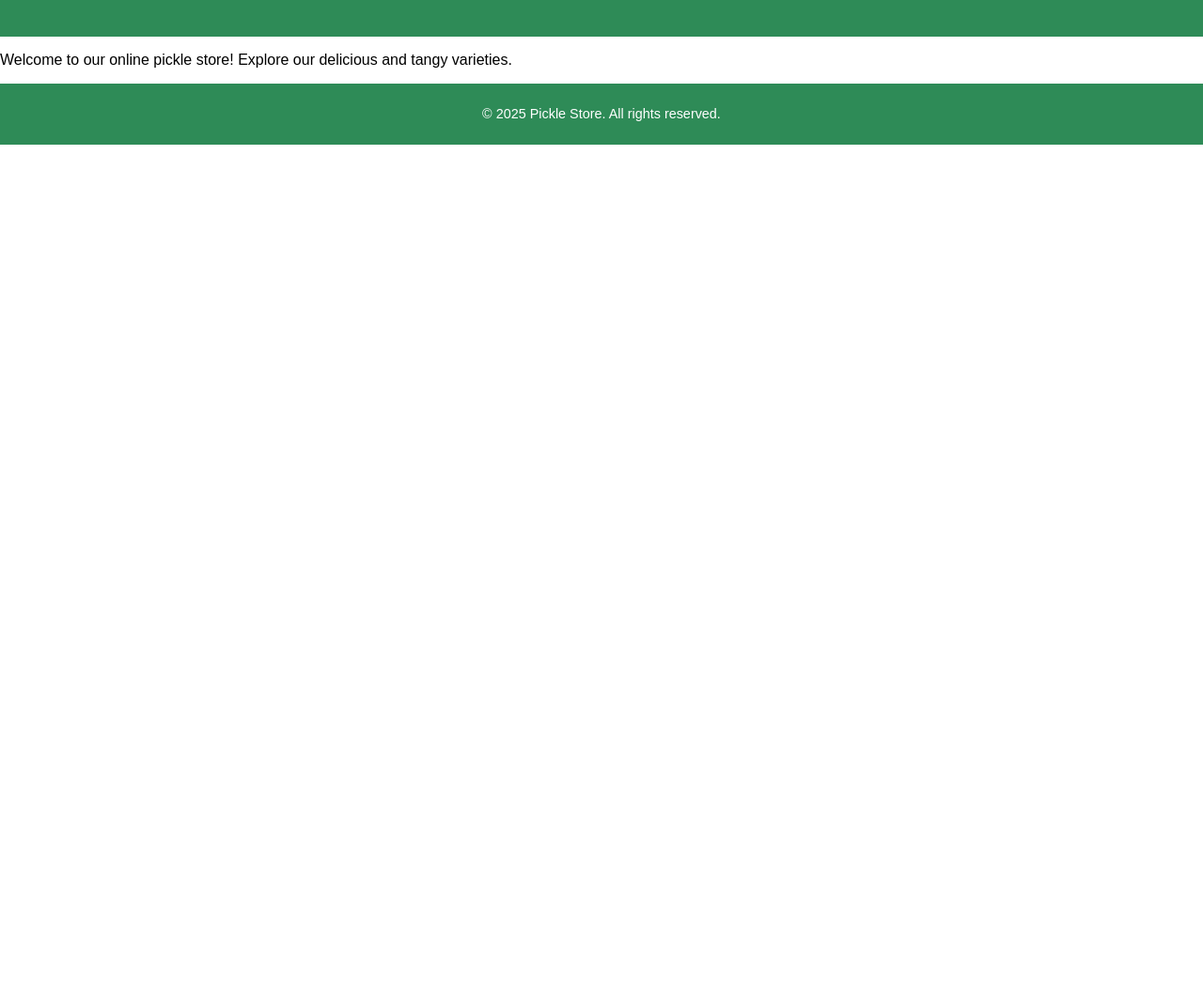
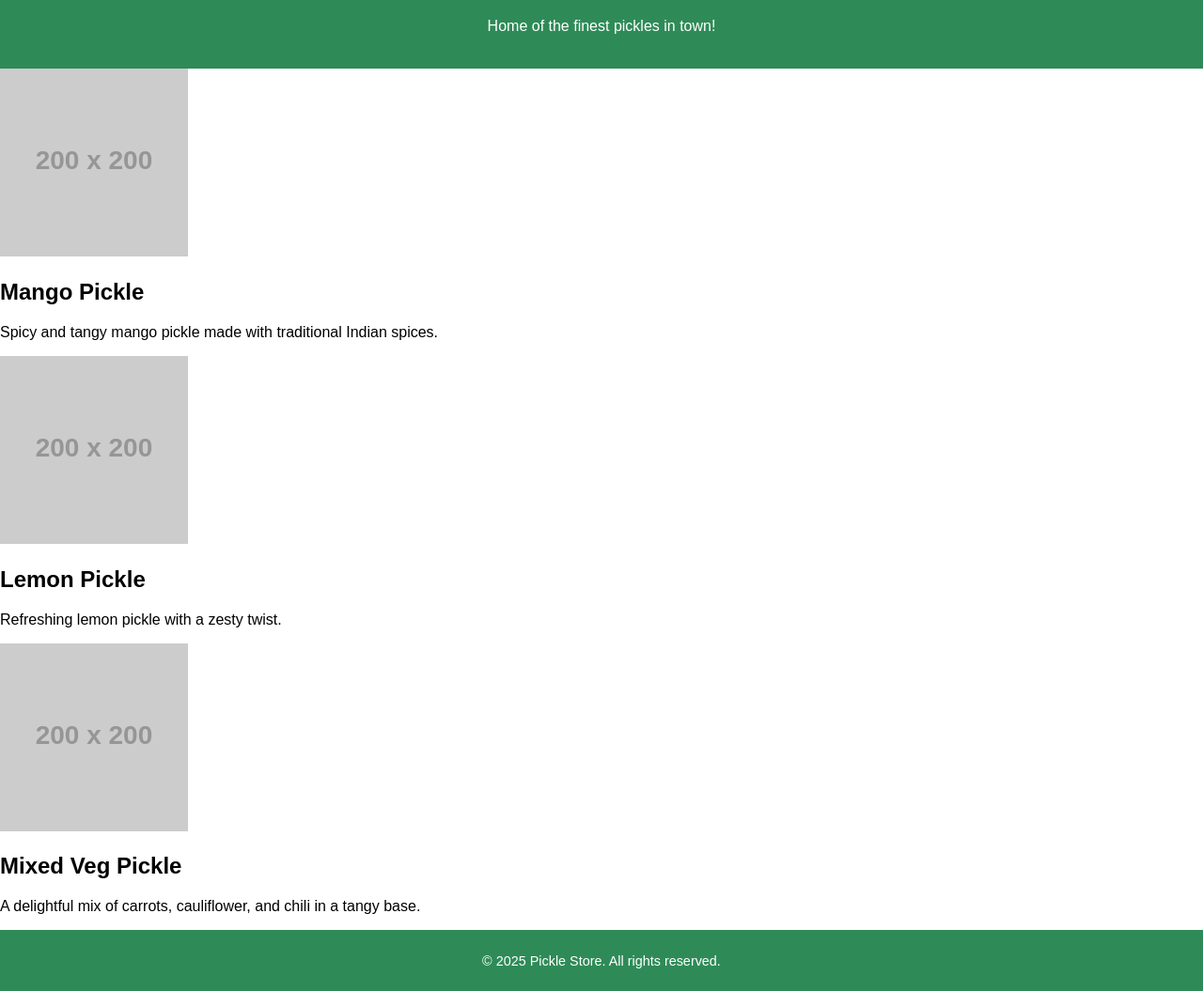
Before and after one commit to kamalbiral/pickle-store, a plain HTML site: page index.html in a window 1280 px wide. Shown: the part 81-1136 px from the top of the page at 94% size. Before the commit the page ends 800 px from the top, so only its background shows below. Drawn offline with Linux system fonts and the light colour scheme; placeholder pictures from the web are drawn by us.

Commit message:
Update index.html

```diff
--- a/index.html
+++ b/index.html
@@ -9,11 +9,29 @@
 <body>
   <header>
     <h1>Pickle Store</h1>
+    <p>Home of the finest pickles in town!</p>
   </header>
 
   <main>
-    <p>Welcome to our online pickle store! Explore our delicious and tangy varieties.</p>
-    <!-- Add more content like product listings or images here -->
+    <section class="product-grid">
+      <div class="product-card">
+        <img src="https://via.placeholder.com/200" alt="Mango Pickle" />
+        <h2>Mango Pickle</h2>
+        <p>Spicy and tangy mango pickle made with traditional Indian spices.</p>
+      </div>
+
+      <div class="product-card">
+        <img src="https://via.placeholder.com/200" alt="Lemon Pickle" />
+        <h2>Lemon Pickle</h2>
+        <p>Refreshing lemon pickle with a zesty twist.</p>
+      </div>
+
+      <div class="product-card">
+        <img src="https://via.placeholder.com/200" alt="Mixed Veg Pickle" />
+        <h2>Mixed Veg Pickle</h2>
+        <p>A delightful mix of carrots, cauliflower, and chili in a tangy base.</p>
+      </div>
+    </section>
   </main>
 
   <footer>
```
